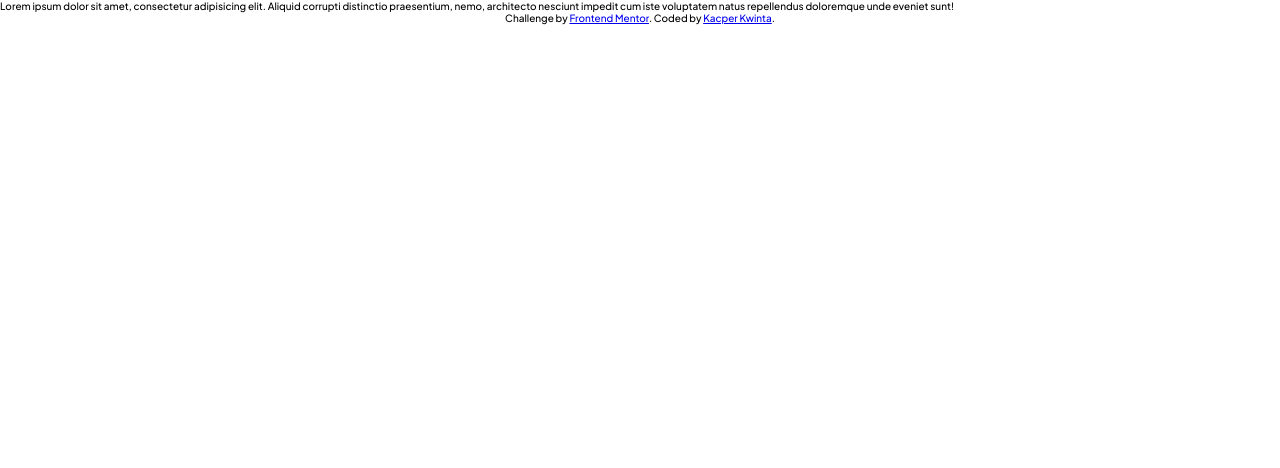
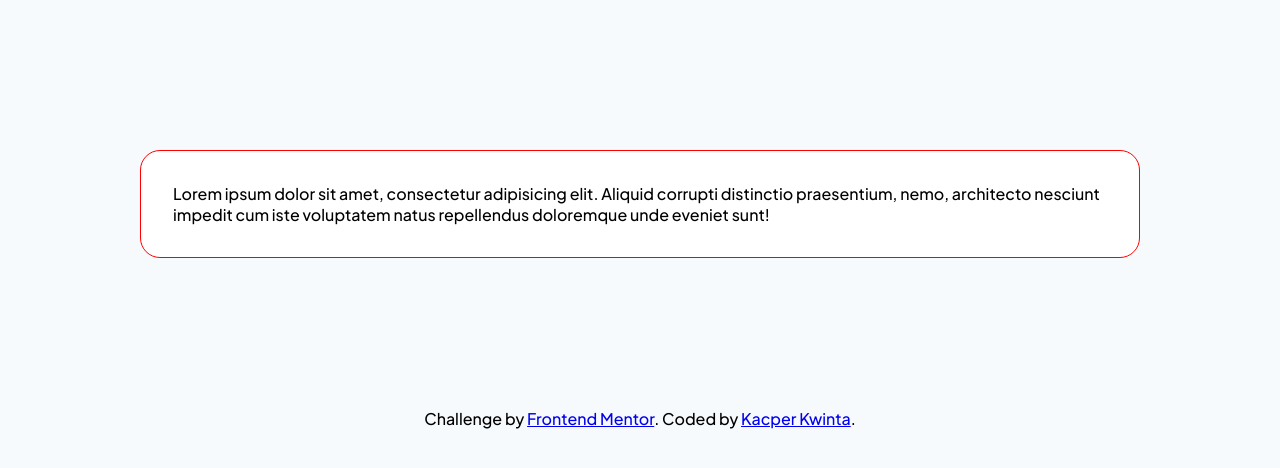
Before and after one commit to kacperkwinta/Notifications-page, a plain HTML site: page index.html in a window 1280 px wide. Drawn offline with Linux system fonts and the light colour scheme.

Commit message:
📂 file structure changed

```diff
--- a/index.html
+++ b/index.html
@@ -7,7 +7,7 @@
 			rel="icon"
 			type="image/png"
 			sizes="32x32"
-			href="./assets/images/favicon-32x32.png"
+			href="./images/favicon-32x32.png"
 		/>
 		<title>Frontend Mentor | Notifications page</title>
 		<!-- google fonts -->
@@ -47,5 +47,7 @@
 			<a href="https://github.com/kacperkwinta" target="_blank">Kacper Kwinta</a
 			>.
 		</footer>
+
+		<script src="js/script.js"></script>
 	</body>
 </html>
--- /dev/null
+++ b/js/script.js
@@ -0,0 +1,2 @@
+"use strict";
+console.log(123);
--- a/scss/style.scss
+++ b/scss/style.scss
@@ -22,6 +22,20 @@ html {
 	font-family: "Plus Jakarta Sans", sans-serif;
 }
 
+body {
+	background-color: $color-neutral-2;
+    font-size: 1.6rem;
+}
+
+.notifications-box {
+	background-color: $color-neutral-1;
+	margin: 15rem auto;
+	max-width: 100rem;
+	border: 1px solid red;
+	padding: 3.2rem;
+	border-radius: 2rem;
+}
+
 footer {
 	text-align: center;
 }
```
Also changed, not shown: css/style.css, images/avatar-angela-gray.webp (renamed from assets/images/avatar-angela-gray.webp), images/avatar-anna-kim.webp (renamed from assets/images/avatar-anna-kim.webp), images/avatar-jacob-thompson.webp (renamed from assets/images/avatar-jacob-thompson.webp), images/avatar-kimberly-smith.webp (renamed from assets/images/avatar-kimberly-smith.webp), images/avatar-mark-webber.webp (renamed from assets/images/avatar-mark-webber.webp), images/avatar-nathan-peterson.webp (renamed from assets/images/avatar-nathan-peterson.webp), images/avatar-rizky-hasanuddin.webp (renamed from assets/images/avatar-rizky-hasanuddin.webp), images/favicon-32x32.png (renamed from assets/images/favicon-32x32.png), images/image-chess.webp (renamed from assets/images/image-chess.webp).
